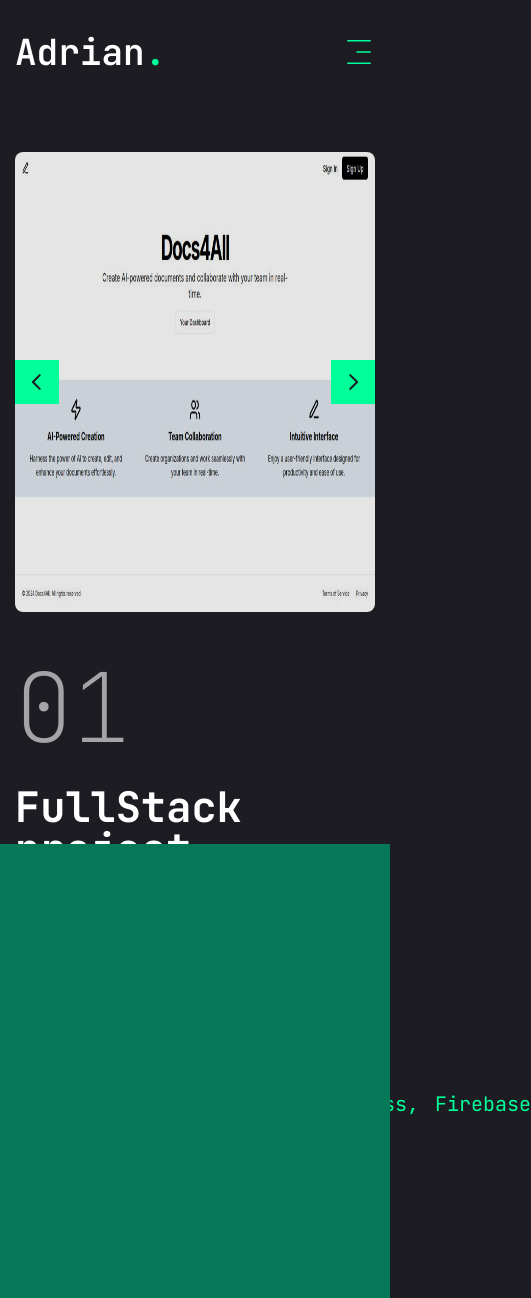
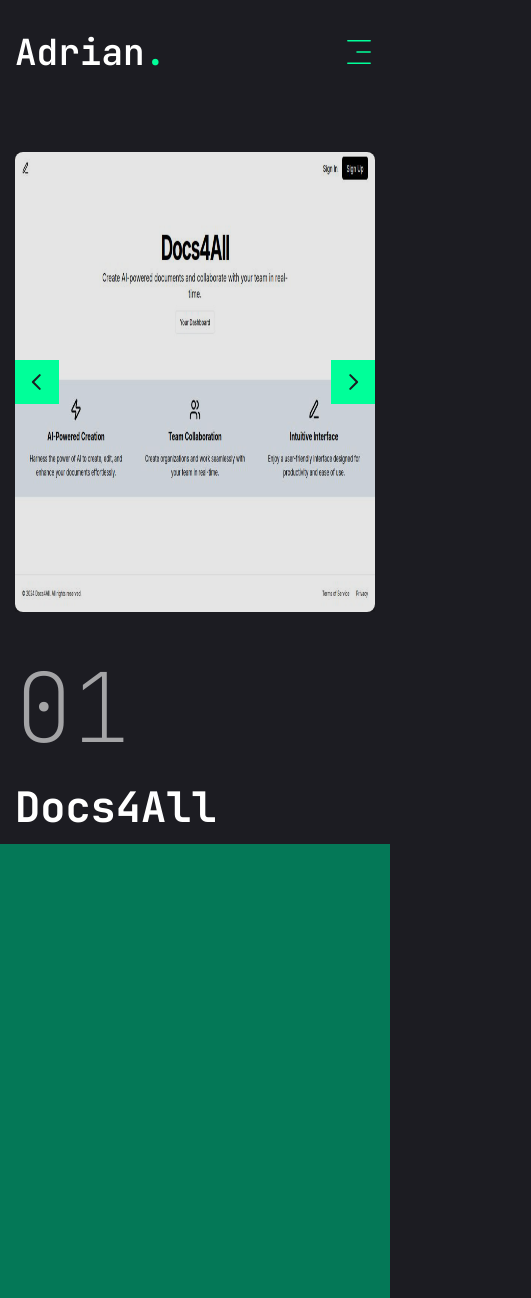
Before and after one commit to Adrian-Cura/myportfolio, a Next.js app: page /portfolio in a window 390 px wide. Shown: the whole page, 531 px wide, since content can reach past the window. After the commit the page ends 1272 px from the top, so only its background shows below. Built offline with nearby package versions, Linux system fonts and the light colour scheme.

Commit message:
make UI adjustments for mobile

```diff
--- a/app/portfolio/page.tsx
+++ b/app/portfolio/page.tsx
@@ -28,13 +28,8 @@ const projectList = [
     category: "FullStack",
     title: "Docs4All",
     description:
-      "A fullstack project utilizing shadcn for UI, Firebase for backend, Liveblocks for real-time collaboration, and AI features powered by Gemini API.",
-    stack: [
-      { name: "Typescript" },
-      { name: "NEXT.js" },
-      { name: "tailwindcss" },
-      { name: "Firebase" },
-    ],
+      "FullStack. Create your docs or add an organization and work together in real time, powered by AI",
+    stack: [{ name: "NEXT.js" }, { name: "Firebase" }, { name: "Clerk" }],
     image: "/assets/docs4all.png",
     live: "https://docs4all.vercel.app",
     github: "https://github.com/Adrian-Cura/Docs4All",
@@ -44,8 +39,12 @@ const projectList = [
     category: "Frontend",
     title: "ShadowTube",
     description:
-      "A frontend project that fetches YouTube videos via RapidAPI, using DaisyUI for UI components and Axios for data handling.",
-    stack: [{ name: "Typescript" }, { name: "Tailwind" }, { name: "NEXT.js" }],
+      "Frontend. It fetches YouTube videos via RapidAPI, using DaisyUI for styling and Axios for data handling.",
+    stack: [
+      { name: "NEXT.js" },
+      { name: "TypeScript" },
+      { name: "tailwindcss" },
+    ],
     image: "/assets/shadowtube.png",
     live: "https://shadowtube.vercel.app",
     github: "https://github.com/Adrian-Cura/ShadowTube",
@@ -71,7 +70,7 @@ const Portfolio = () => {
       }}
       className="min-h-[80vh] flex flex-col justify-center py-12 xl:px-0"
     >
-      <div className="container mx-auto">
+      <div className="container mx-auto ">
         <div className="flex flex-col xl:flex-row xl:gap-[30px]">
           {/* Left Section: Textual Content */}
           <div className="w-full xl:w-[50%] xl:h-[460px] flex flex-col xl:justify-between order-2 xl:order-none">
@@ -80,9 +79,9 @@ const Portfolio = () => {
               <div className="text-8xl leading-none font-thin text-white/60 ">
                 {project.num}
               </div>
-              {/* Category */}
+              {/* Title */}
               <h2 className="text-[42px] font-bold leading-none text-white group-hover:text-accent transition-all duration-500">
-                {project.category} project
+                {project.title}
               </h2>
               {/* Description */}
               <p className="text-white/60">{project.description}</p>
@@ -98,7 +97,7 @@ const Portfolio = () => {
                 })}
               </ul>
               <div className="border border-white/20"></div>
-              <div className="flex gap-4 items-center">
+              <div className="flex gap-4 items-center pb-20">
                 {/* live button */}
                 <Link
                   target="_blank"
--- a/app/resume/page.tsx
+++ b/app/resume/page.tsx
@@ -167,7 +167,7 @@ const Resume = () => {
             <TabsContent value="about" className="w-full h-full">
               <div className="flex flex-col gap-[30px] text-center xl:text-left">
                 <h3 className="text-4xl font-bold">{about.title}</h3>
-                <ScrollArea className="h-[200px]">
+                <ScrollArea className="h-[360px] xl:h-[200px]">
                   <p className="max-w-[600px] text-white/60 mx-auto xl:mx-0">
                     {about.description}
                   </p>
@@ -214,7 +214,7 @@ const Resume = () => {
                     {softskills.description}
                   </p>
                 </ScrollArea>
-                <ScrollArea className="h-[200px]">
+                <ScrollArea className="h-[400px] sm:h-[200px]">
                   <ul className="grid grid-cols-1 lg:grid-cols-2 gap-[30px]">
                     {softskills.items.map((item, index: number) => {
                       return (
```
